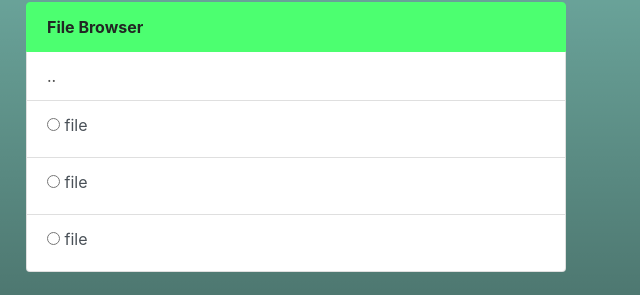
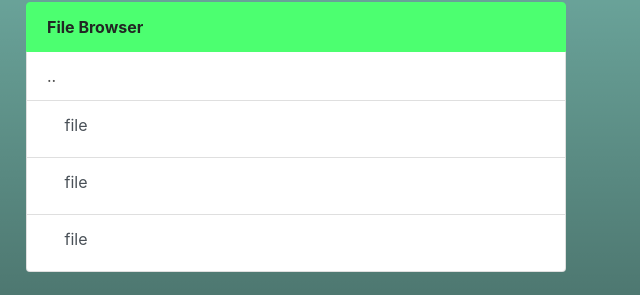
Before and after one commit to orike122/Anylink, a plain HTML site: page Anylink-web/templates/home.html in a window 1280 px wide. Shown: the part 202-497 px from the top of the page, 629-1269 px from the left. Drawn offline with nearby package versions, Linux system fonts and the light colour scheme; files that its build step writes are made by us from their sources.

Commit message:
Fix typo

```diff
--- a/Anylink-web/templates/home.html
+++ b/Anylink-web/templates/home.html
@@ -76,15 +76,15 @@
                 <a href="" style="color:black;opacity:0.7">..</a>
               </li>
               <li class="list-group-item list-group-item-action">
-                <input id="radio1" name="files" type="radio">
+                <input id="radio1" name="files" type="radio" class="file">
                 <label for="radio1">file</label>
               </li>
               <li class="list-group-item list-group-item-action">
-                <input id="radio2" name="files" type="radio">
+                <input id="radio2" name="files" type="radio" class="file">
                 <label for="radio2">file</label>
               </li>
               <li class="list-group-item list-group-item-action">
-                <input id="radio3" name="files" type="radio">
+                <input id="radio3" name="files" type="radio" class="file">
                 <label for="radio3">file</label>
               </li>
             </div>
```
